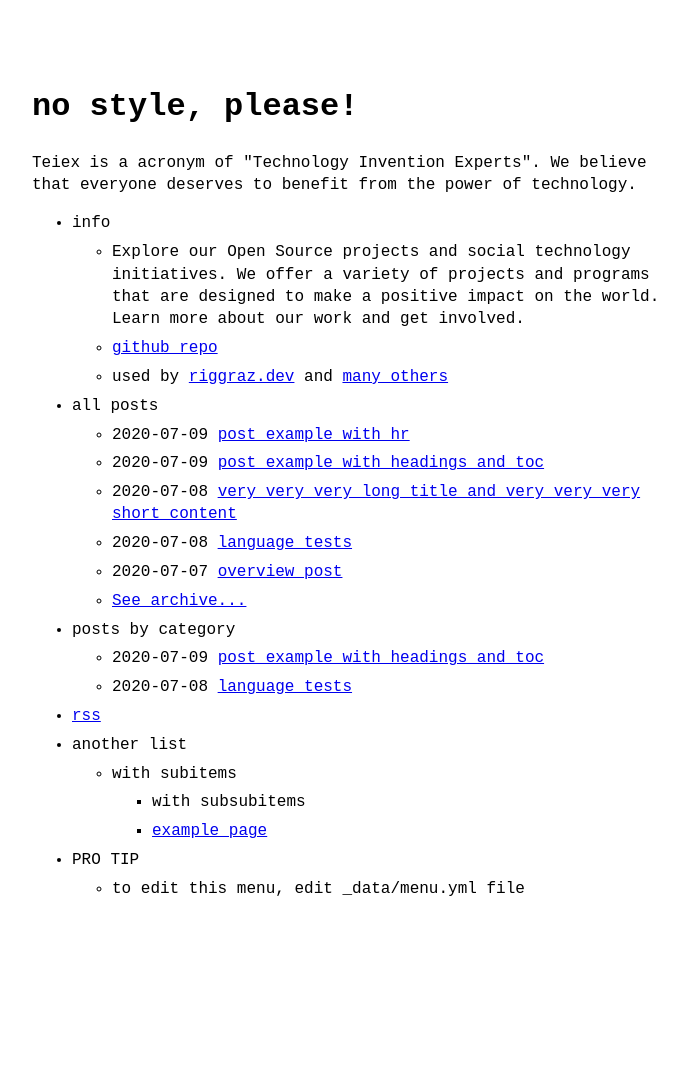
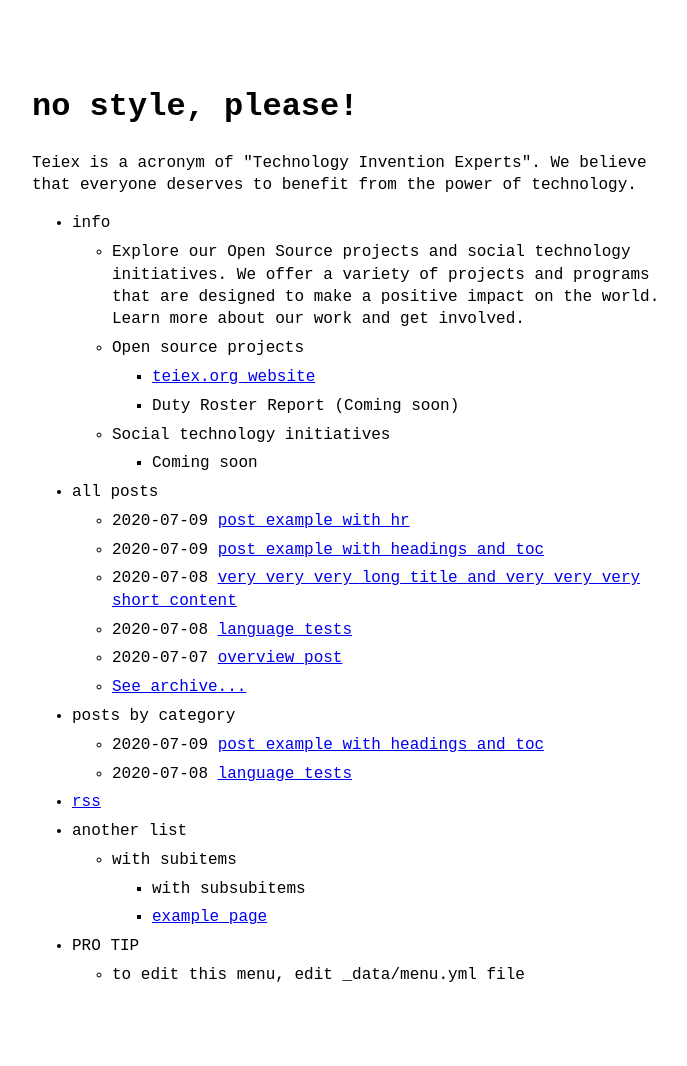
Before and after one commit to teiex/teiex.github.io, a Jekyll site: the page built from index.md, in a window 1280 px wide. Shown: the whole page, without its empty margins (288-975 px from the left). Built offline with Jekyll 4.4.1, drawn with Linux system fonts in a browser that asks for light colours; before the commit the page ends 980 px from its top, so only the background shows below that.

Commit message:
inserting the open source and social tech initiatives sections on the website's home page

```diff
--- a/_data/menu.yml
+++ b/_data/menu.yml
@@ -8,9 +8,14 @@ entries:
           Explore our Open Source projects and social technology initiatives.
           We offer a variety of projects and programs that are designed to make a positive impact on the world.
           Learn more about our work and get involved.
-      - title: github repo
-        url: https://github.com/riggraz/no-style-please
-      - title: "used by <a href='https://riggraz.dev'>riggraz.dev</a> and <a href='https://github.com/riggraz/no-style-please/network/dependents'>many others</a>"
+      - title: Open source projects
+        entries:
+          - title: teiex.org website
+            url: https://github.com/teiex/teiex.github.io
+          - title: Duty Roster Report (Coming soon)
+      - title: Social technology initiatives
+        entries:
+          - title: Coming soon
 
   - title: all posts
     post_list:
```
